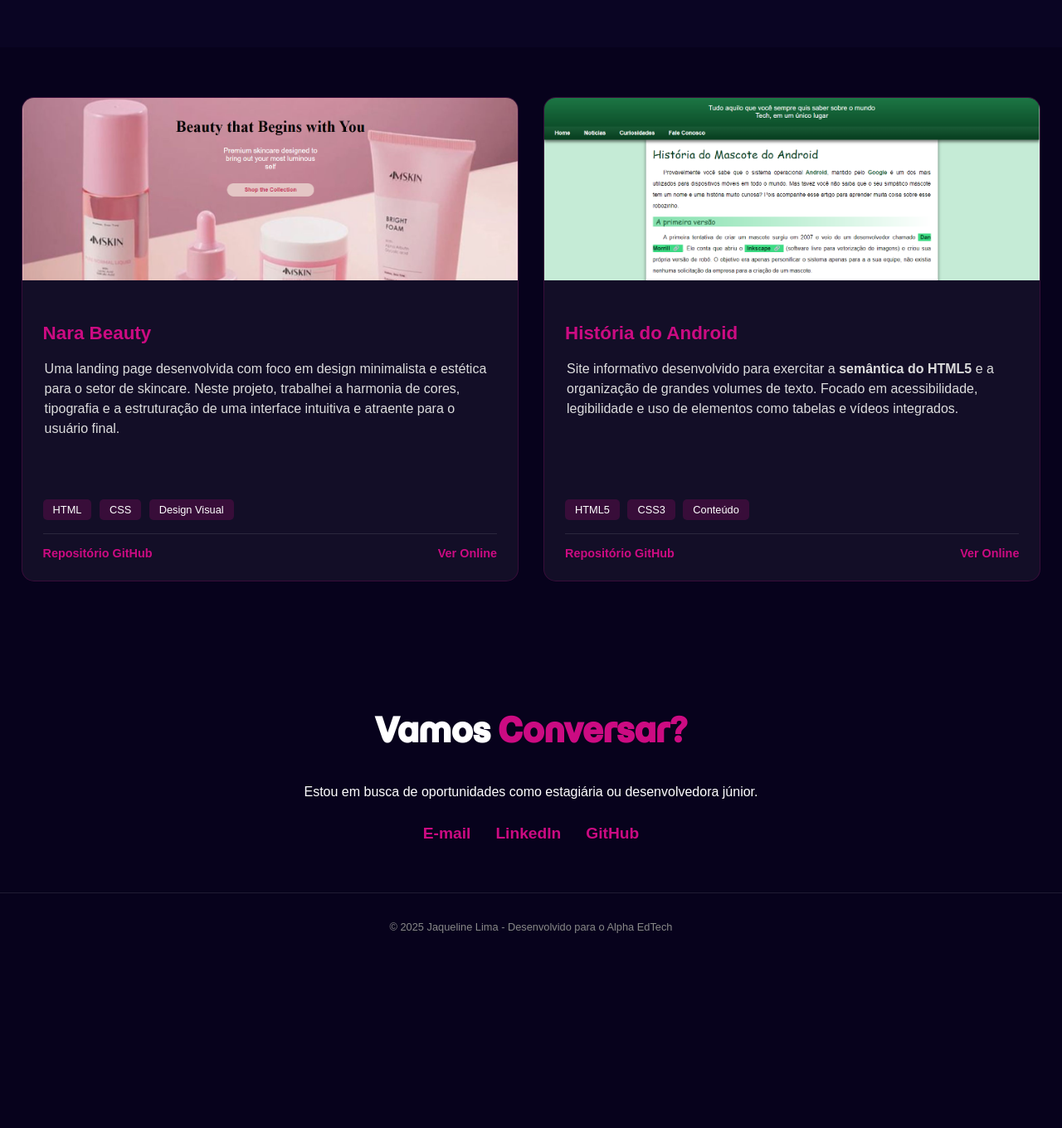
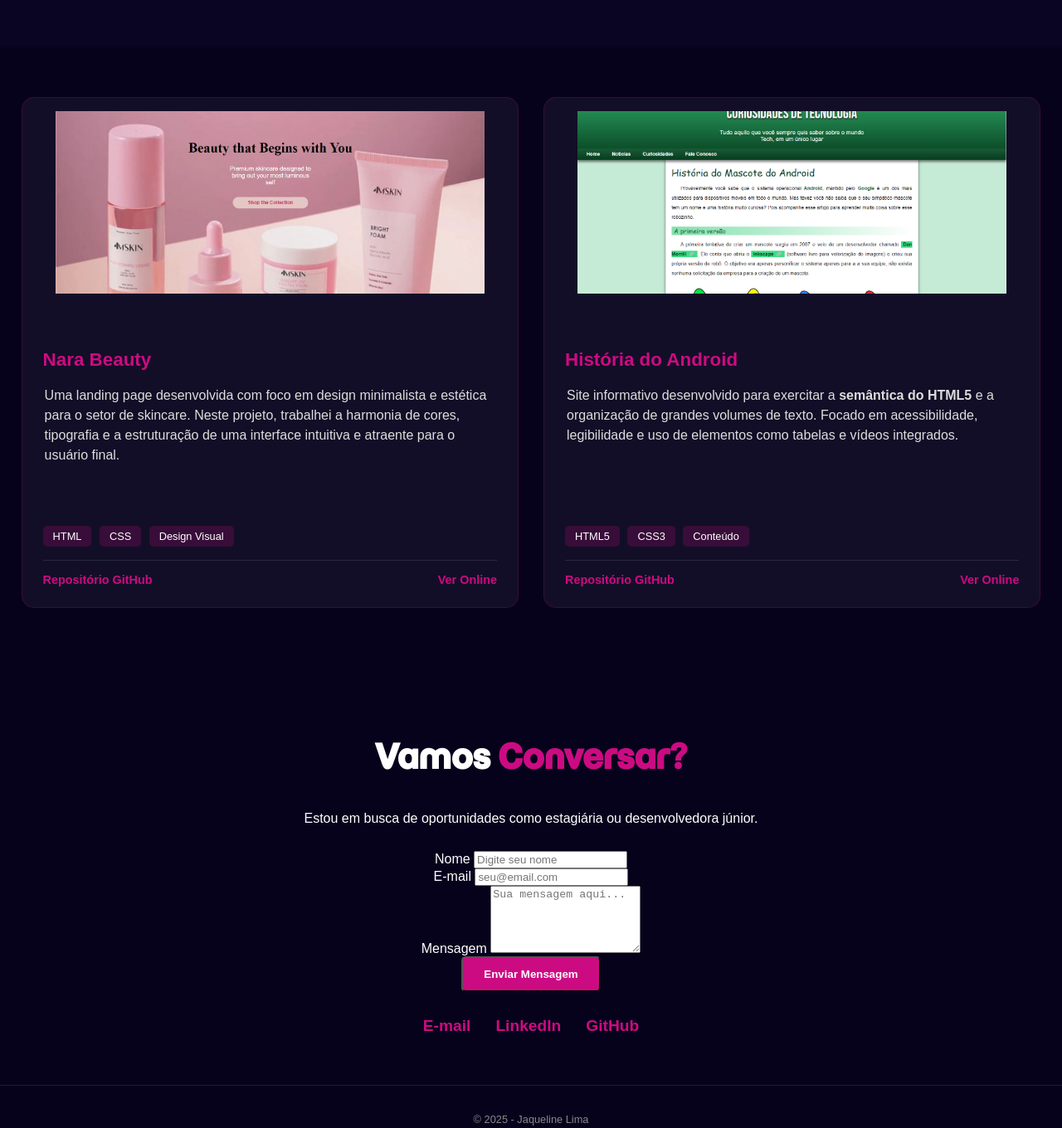
Before and after one commit to Jacckllima/PortifolioJackllima, a plain HTML site: page index.html in a window 1280 px wide. Shown: the part 1121-2481 px from the top of the page at 83% size. Before the commit the page ends 2279 px from the top, so only its background shows below. Drawn offline with Linux system fonts and the light colour scheme.

Commit message:
alteraçoes na semantica

```diff
--- a/index.html
+++ b/index.html
@@ -4,13 +4,12 @@
     <meta charset="UTF-8">
     <meta name="viewport" content="width=device-width, initial-scale=1.0">
     <link rel="stylesheet" href="style.css">
-    <title>Document</title>
+    <title>Protifolio</title>
 </head>
 <body>
     <header>
         <div id="logo">
             <h1>
-                 <!-- Usei o span pra dar uma cor diferente para algumas letras -->
                 <span class="rosa">J</span>ack
                 <span class="rosa">ll</span>ima
             </h1>
@@ -24,6 +23,7 @@
             </ul>
         </nav>
     </header>
+    <main>
         <section id="apresentacao">
             <div class="container-apresentacao">
                 <div class="texto-apresentacao">
@@ -35,9 +35,9 @@
                         <a href="https://github.com/Jacckllima" target="_blank" class="btn-github">GitHub</a>
                     </div>
                 </div>
-            <div class="foto-apresentacao">
+                <figure class="foto-apresentacao">
                     <img src="img/jaqueline.jpeg" alt="Foto da Jaqueline">
-            </div>
+                </figure>
             </div>
         </section>
         <section id="habilidades">
@@ -72,9 +72,9 @@
         <section id="projetos">
             <div class="container-projetos">
                 <div class="projeto-card">
-                <div class="projeto-img">
+                    <figure class="projeto-img">
                         <img src="img/siteNara.png" alt="Capa do Projeto Nara Beauty">
-                </div>
+                    </figure>
                     <div class="projeto-conteudo">
                         <h3>Nara Beauty</h3>
                         <p>Uma landing page desenvolvida com foco em design minimalista e estética para o setor de skincare. Neste projeto, trabalhei a harmonia de cores, tipografia e a estruturação de uma interface intuitiva e atraente para o usuário final.</p>
@@ -90,9 +90,9 @@
                     </div>
                 </div>
                 <div class="projeto-card">
-                <div class="projeto-img">
+                    <figure class="projeto-img">
                         <img src="img/siteAndroid.png" alt="Capa do Projeto Android">
-                </div>
+                    </figure>
                     <div class="projeto-conteudo">
                         <h3>História do Android</h3>
                         <p>Site informativo desenvolvido para exercitar a <strong>semântica do HTML5</strong> e a organização de grandes volumes de texto. Focado em acessibilidade, legibilidade e uso de elementos como tabelas e vídeos integrados.</p>
@@ -109,17 +109,35 @@
                 </div>
             </div>
         </section>
+    </main>
     <section id="contato">
         <h2 class="titulo-sessao">Vamos <span class="rosa">Conversar?</span></h2>
-    <p style="text-align: center;">Estou em busca de oportunidades como estagiária ou desenvolvedora júnior.</p>
+        <p style="text-align: center; margin-bottom: 30px;">Estou em busca de oportunidades como estagiária ou desenvolvedora júnior.</p>
+        <div class="container-contato">
+            <form action="#" method="POST" class="formulario-contato">
+                <div class="campo-grupo">
+                    <label for="nome">Nome</label>
+                    <input type="text" id="nome" name="nome" placeholder="Digite seu nome" required>
+                </div>
+                <div class="campo-grupo">
+                    <label for="email">E-mail</label>
+                    <input type="email" id="email" name="email" placeholder="seu@email.com" required>
+                </div>
+                <div class="campo-grupo">
+                    <label for="mensagem">Mensagem</label>
+                    <textarea id="mensagem" name="mensagem" rows="5" placeholder="Sua mensagem aqui..." required></textarea>
+                </div>
+                <button type="submit" class="btn-contato">Enviar Mensagem</button>
+            </form>
             <div class="links-contato">
                 <a href="mailto:jackllima109@gmail.com">E-mail</a>
                 <a href="https://www.linkedin.com/in/jaqueline-de-souza-lima-7b68242ba/" target="_blank">LinkedIn</a>
                 <a href="https://github.com/jacckllima" target="_blank">GitHub</a>
             </div>
+        </div>
     </section>
     <footer>
-        <p>&copy; 2025 Jaqueline Lima - Desenvolvido para o Alpha EdTech</p>
+        <p>&copy; 2025 - Jaqueline Lima</p>
     </footer>
 </body>
 </html>
```
Lines whose indentation alone changed are shown as unchanged.
